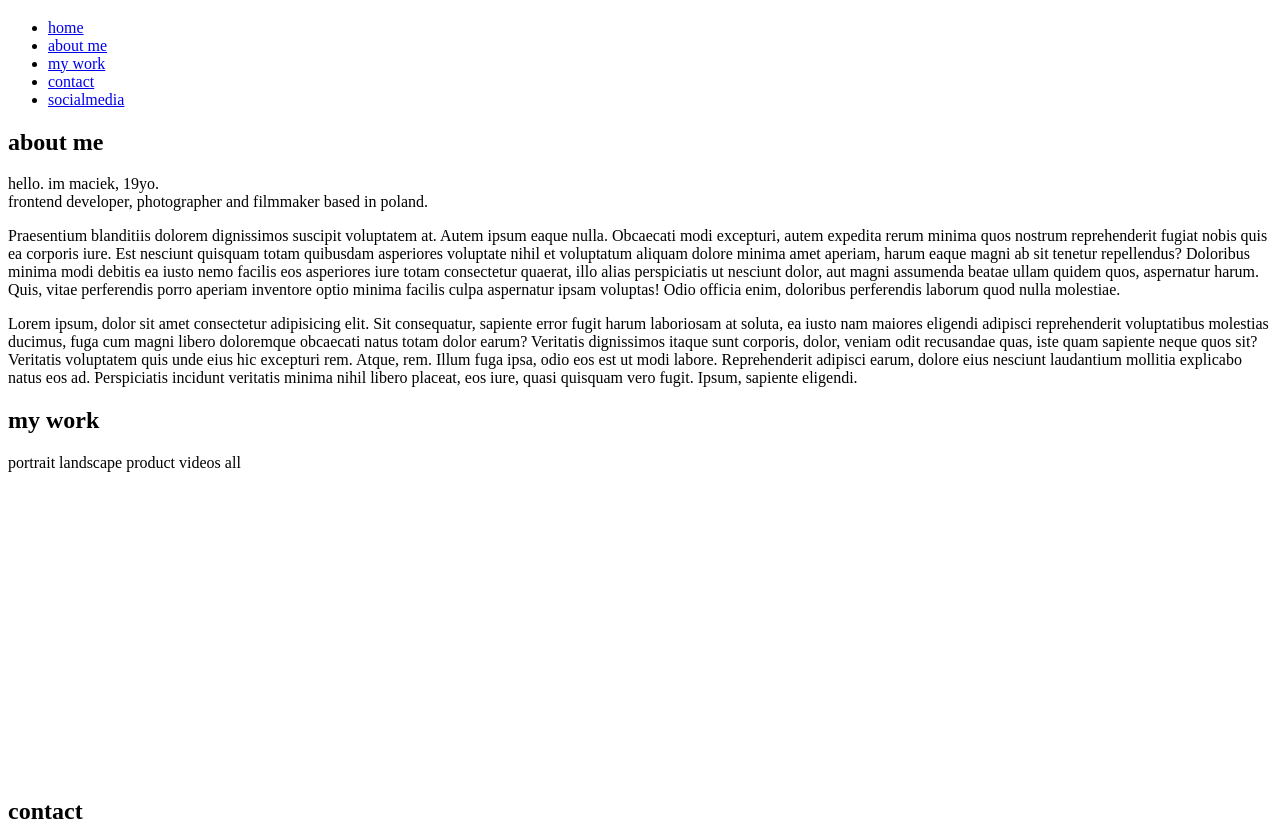
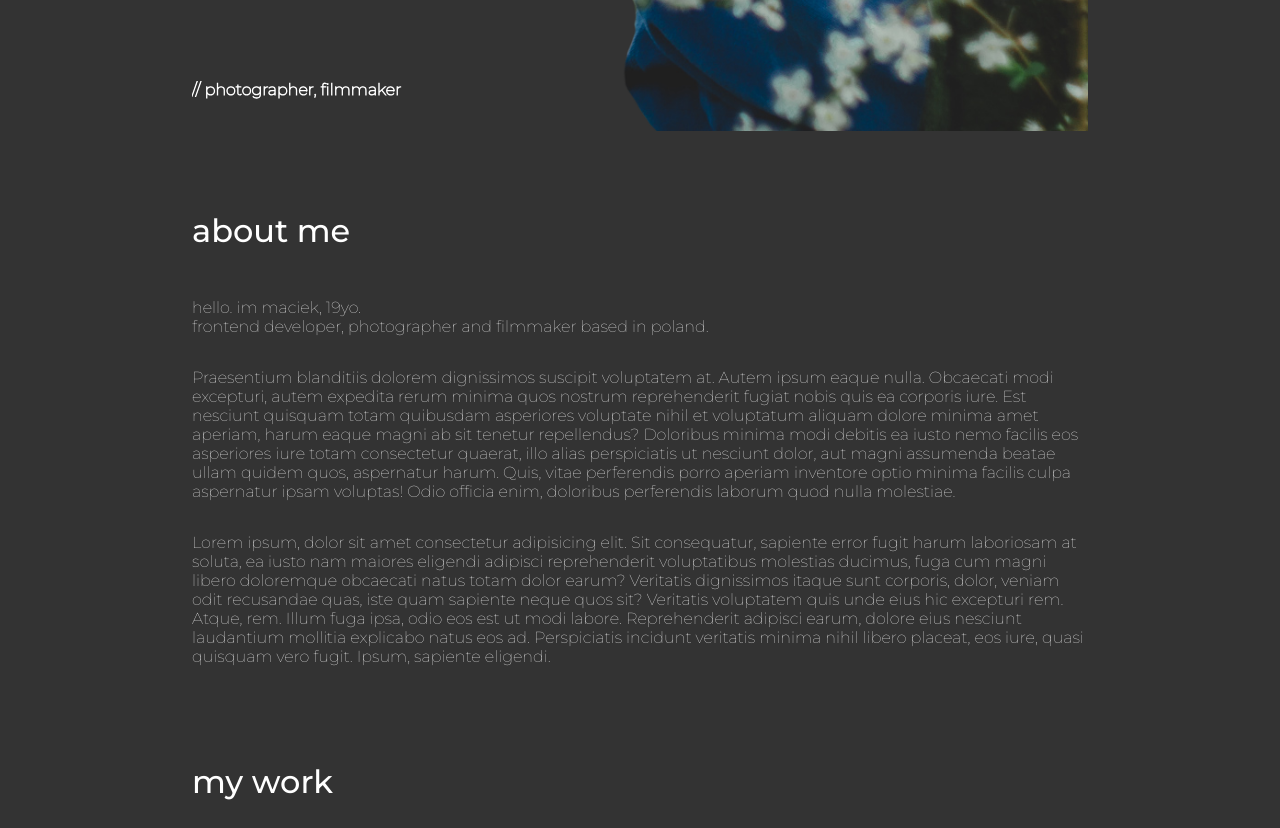
Before and after one commit to wzarek/portfolio, a plain HTML site: page html/index.html in a window 1280 px wide. Shown: the part 862-1690 px from the top of the page. Drawn offline with nearby package versions, Linux system fonts and the light colour scheme; the site is published under a folder, as on GitHub Pages, so addresses that start at the root find nothing; no server answers; a web font is replaced by a local one.

Commit message:
index updated

```diff
--- a/html/index.html
+++ b/html/index.html
@@ -6,7 +6,7 @@
     <meta name="viewport" content="width=device-width, initial-scale=1.0">
     <link href="https://maxcdn.bootstrapcdn.com/font-awesome/4.2.0/css/font-awesome.min.css" rel="stylesheet">
     <script src="https://cdnjs.cloudflare.com/ajax/libs/jquery/3.4.1/jquery.min.js"></script>
-    <link rel="stylesheet" href="/css/style.css">
+    <link rel="stylesheet" href="../css/style.css">
     <title>Document</title>
 </head>
 
@@ -29,7 +29,7 @@
             <p>// photographer, filmmaker</p>
             <h2 class="text-parallax">Maciej</h2>
             <h2 class="text-parallax">Krawczyk</h2>
-            <figure><img src="/img/sliderme.png" alt=""></figure>
+            <figure><img src="../img/sliderme.png" alt=""></figure>
             <section class="text-stroke">
                 <h2 class="text-parallax">Maciej</h2>
                 <h2 class="text-parallax">Krawczyk</h2>
@@ -92,15 +92,15 @@
                 <span>videos</span>
                 <span>all</span>
             </section>
-            <figure><img src="/img/my-work/1.jpg" alt=""></figure>
-            <figure><img src="/img/my-work/2.jpg" alt=""></figure>
-            <figure><img src="/img/my-work/3.jpg" alt=""></figure>
-            <figure><img src="/img/my-work/4.jpg" alt=""></figure>
-            <figure><img src="/img/my-work/5.jpg" alt=""></figure>
-            <figure><img src="/img/my-work/6.jpg" alt=""></figure>
-            <figure><img src="/img/my-work/7.jpg" alt=""></figure>
-            <figure><img src="/img/my-work/8.jpg" alt=""></figure>
-            <figure><img src="/img/my-work/9.jpg" alt=""></figure>
+            <figure><img src="../img/my-work/1.jpg" alt=""></figure>
+            <figure><img src="../img/my-work/2.jpg" alt=""></figure>
+            <figure><img src="../img/my-work/3.jpg" alt=""></figure>
+            <figure><img src="../img/my-work/4.jpg" alt=""></figure>
+            <figure><img src="../img/my-work/5.jpg" alt=""></figure>
+            <figure><img src="../img/my-work/6.jpg" alt=""></figure>
+            <figure><img src="../img/my-work/7.jpg" alt=""></figure>
+            <figure><img src="../img/my-work/8.jpg" alt=""></figure>
+            <figure><img src="../img/my-work/9.jpg" alt=""></figure>
         </section>
 
         <section class="contact" id="contact">
```
